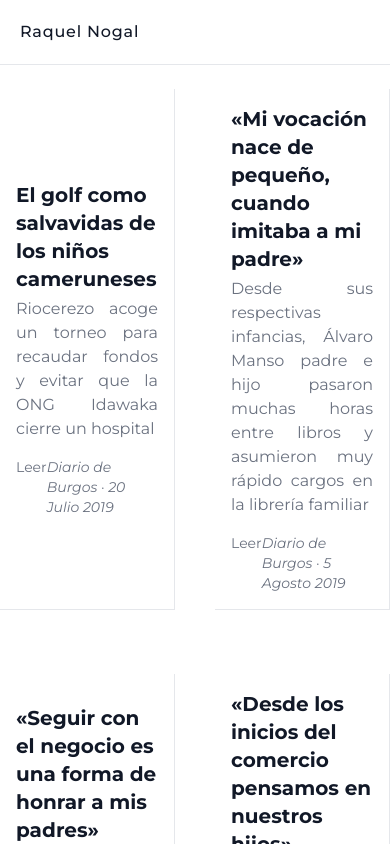
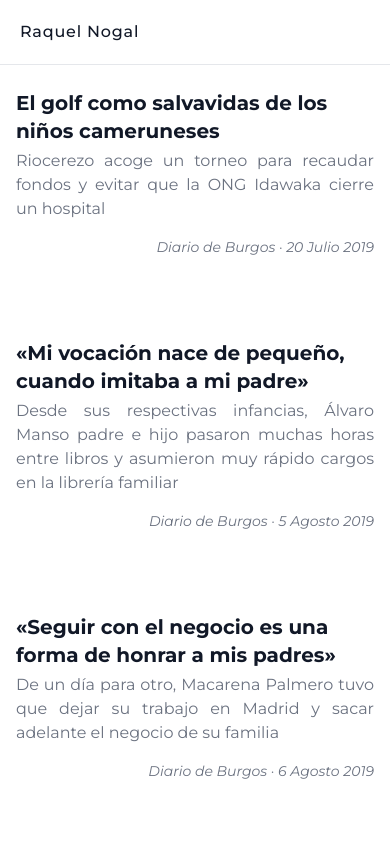
Before and after one commit to huco95/raquel-nogal-next, a Next.js app: page /stories in a window 390 px wide. Shown: the top 844 px of the page. Built offline with nearby package versions, Linux system fonts and the light colour scheme; what tinacms would draw is missing.

Commit message:
Mobile first layout for portofilo pages

```diff
--- a/components/Layout.js
+++ b/components/Layout.js
@@ -4,7 +4,9 @@ export default function Layout({ children }) {
   return (
     <>
       <Header />
-      <main className="max-w-5xl py-6 m-auto min-h-main">{children}</main>
+      <main className="max-w-5xl px-4 py-6 m-auto sm:px-0 min-h-main">
+        {children}
+      </main>
     </>
   );
 }
--- a/components/PortfolioCard.js
+++ b/components/PortfolioCard.js
@@ -8,28 +8,22 @@ export default function PortfolioCard({
   link,
 }) {
   return (
-    <div className="flex items-center p-4 border-b border-r border-gray-200">
-      <article>
+    <Link href={link}>
+      <a className="flex flex-col items-center group" target="_blank">
+        <article className="w-full">
           <h1 className="mb-1 text-xl font-bold">{title}</h1>
           <p className="text-justify text-gray-500 dark:text-gray-300">
             {description}
           </p>
 
-        <div className="mt-4 flex justify-between">
-          <Link href={link}>
-            <a
-              target="_blank"
-              className="text-sm text-gray-500 dark:text-gray-300 hover:underline"
-            >
-              Leer
-            </a>
-          </Link>
-
+          <div className="flex justify-end mt-4">
             <p className="text-sm italic text-gray-500 dark:text-gray-300">
               <span>{publisher}</span> · <span>{publishDate}</span>
             </p>
           </div>
         </article>
-    </div>
+        <span className="h-0.5 w-10 bg-white group-hover:w-40 transition-all mt-4"></span>
+      </a>
+    </Link>
   );
 }
--- a/pages/communication.js
+++ b/pages/communication.js
@@ -11,7 +11,7 @@ export default function Communication() {
       </Head>
 
       <Layout>
-        <div className="grid grid-cols-2 gap-x-10 gap-y-16">
+        <div className="flex flex-col gap-16">
           {articles.map((article, index) => {
             return (
               <PortfolioCard
--- a/pages/stories.js
+++ b/pages/stories.js
@@ -11,7 +11,7 @@ export default function Stories() {
       </Head>
 
       <Layout>
-        <div className="grid grid-cols-2 gap-x-10 gap-y-16">
+        <div className="flex flex-col gap-16">
           {articles.map((article, index) => {
             return (
               <PortfolioCard
```
Lines whose indentation alone changed are shown as unchanged.
